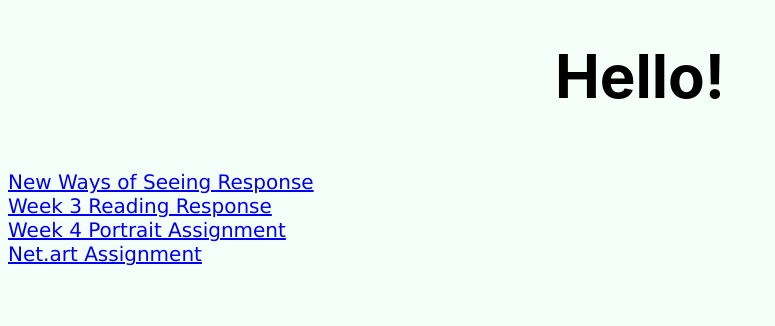
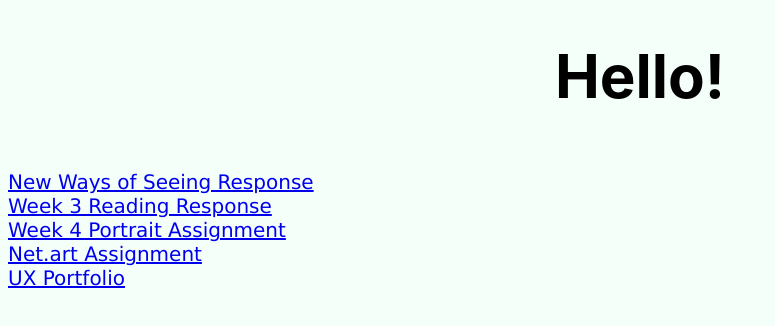
Before and after one commit to JordanChan01/JordanChan01.github.io, a plain HTML site: page index.html in a window 1280 px wide. Shown: the whole page, without its empty margins (0-775 px from the left). Drawn offline with Linux system fonts and the light colour scheme.

Commit message:
Update index.html

```diff
--- a/index.html
+++ b/index.html
@@ -18,3 +18,6 @@
 
 <br>
 <a href = "netart/Ziyi-Jordan-netart-project/index.html" style="font-size: 20px;font-family: Verdana, Geneva, Tahoma, sans-serif;">Net.art Assignment</a>
+
+<br>
+<a href = "ux.portfolio/index.html" style="font-size: 20px;font-family: Verdana, Geneva, Tahoma, sans-serif;">UX Portfolio</a>
```
